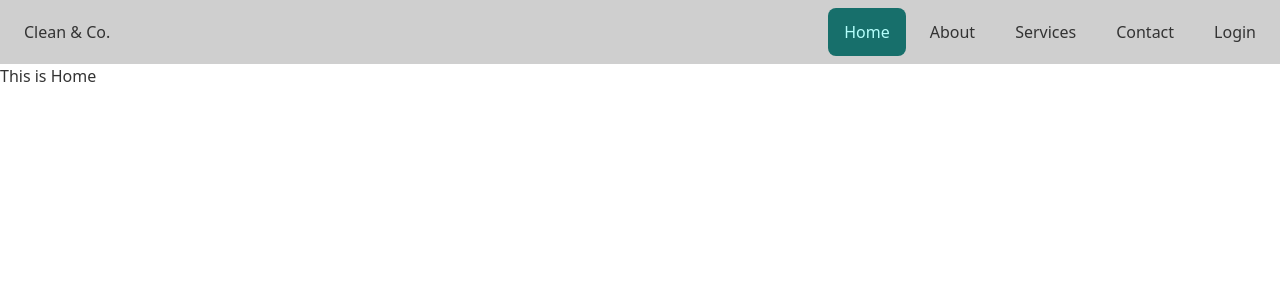
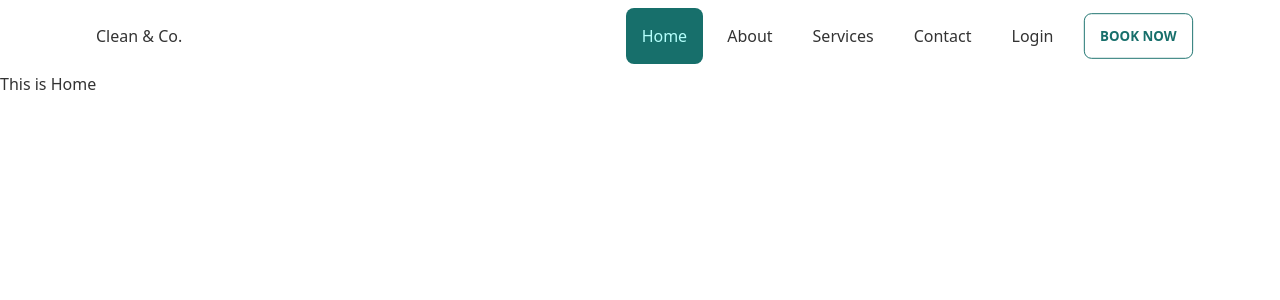
Before and after one commit to Thowhid31/complete-web-1to100, a React (Create React App) app: page / in a window 1280 px wide. Shown: the top 300 px of the page. Built offline with nearby package versions, Linux system fonts and the light colour scheme.

Commit message:
added all navlink and mainance all

```diff
--- a/src/components/Navbar.js
+++ b/src/components/Navbar.js
@@ -7,7 +7,7 @@ const Navbar = ({ children }) => {
             <input id="my-drawer-3" type="checkbox" class="drawer-toggle" />
             <div class="drawer-content flex flex-col">
 
-                <div class="w-full navbar bg-base-300">
+                <div class="w-full navbar bg-base-100 px-20">
                     <div class="flex-1 px-2 mx-2">Clean & Co.</div>
                     <div class="flex-none lg:hidden">
                         <label for="my-drawer-3" class="btn btn-square btn-ghost">
@@ -23,6 +23,13 @@ const Navbar = ({ children }) => {
                             <li><NavLink to='/services' className='rounded-lg'>Services</NavLink></li>
                             <li><NavLink to='/contact' className='rounded-lg'>Contact</NavLink></li>
                             <li><NavLink to='/login' className='rounded-lg'>Login</NavLink></li>
+                            <li class="dropdown dropdown-hover dropdown-end">
+                                <label tabindex="0" class="btn btn-primary btn-outline m-1 rounded-lg">Book Now</label>
+                                <ul tabindex="0" class="dropdown-content menu p-2 shadow bg-base-100 rounded-box w-52">
+                                    <li><a>Book1</a></li>
+                                    <li><a>Book2</a></li>
+                                </ul>
+                            </li>
                         </ul>
                     </div>
                 </div>
@@ -32,11 +39,18 @@ const Navbar = ({ children }) => {
                 <label for="my-drawer-3" class="drawer-overlay"></label>
                 <ul class="menu p-4 overflow-y-auto w-80 bg-base-100">
 
-                <li><NavLink to='/' className='rounded-lg'>Home</NavLink></li>
-                            <li><NavLink to='/about' className='rounded-lg'>About</NavLink></li>
-                            <li><NavLink to='/services' className='rounded-lg'>Services</NavLink></li>
-                            <li><NavLink to='/contact' className='rounded-lg'>Contact</NavLink></li>
-                            <li><NavLink to='/login' className='rounded-lg'>Login</NavLink></li>
+                    <li><NavLink to='/' className='rounded-lg'>Home</NavLink></li>
+                    <li><NavLink to='/about' className='rounded-lg'>About</NavLink></li>
+                    <li><NavLink to='/services' className='rounded-lg'>Services</NavLink></li>
+                    <li><NavLink to='/contact' className='rounded-lg'>Contact</NavLink></li>
+                    <li><NavLink to='/login' className='rounded-lg'>Login</NavLink></li>
+                    <li class="dropdown dropdown-hover dropdown-end">
+                        <label tabindex="0" class="btn btn-primary btn-outline m-1 rounded-lg">Book Now</label>
+                        <ul tabindex="0" class="dropdown-content menu p-2 shadow bg-base-100 rounded-box w-52">
+                            <li><a>Book1</a></li>
+                            <li><a>Book2</a></li>
+                        </ul>
+                    </li>
 
                 </ul>
 
```
